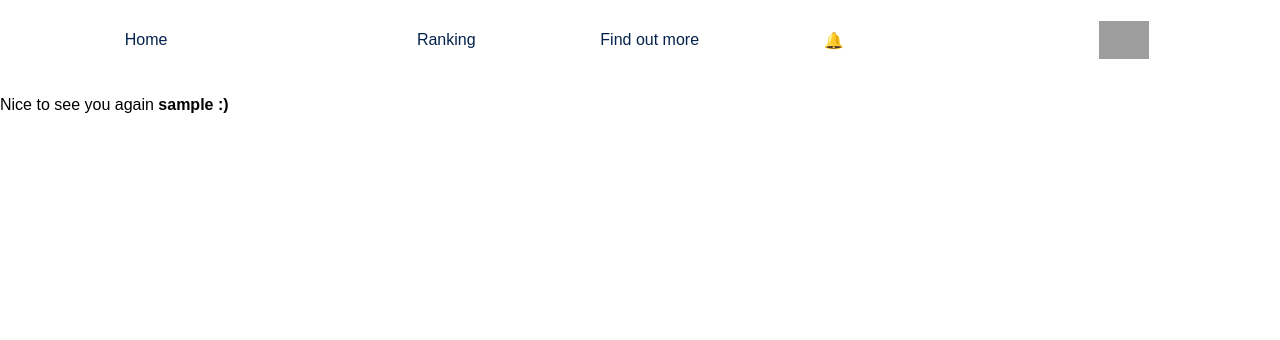
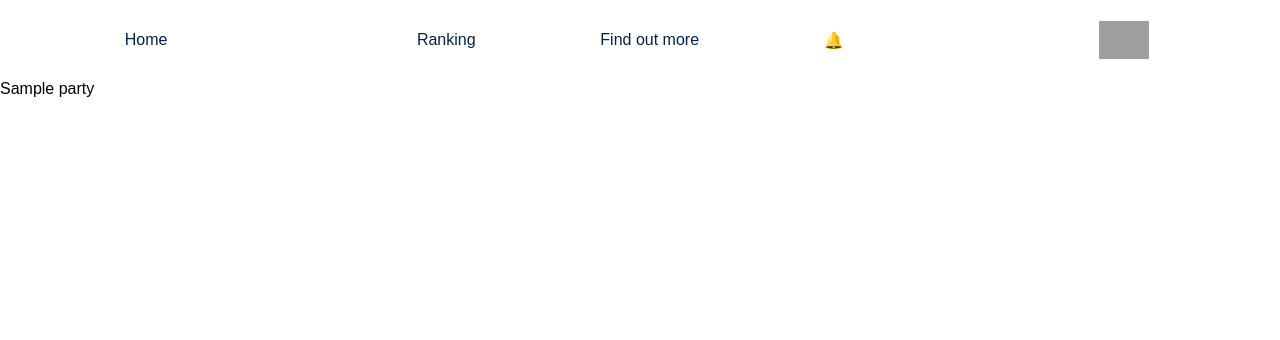
Before and after one commit to Lisachard/Habit-Enforcer, a PHP site: page /template/ranking.php in a window 1280 px wide. Shown: the top 340 px of the page. Run offline with PHP 8.4, Linux system fonts and the light colour scheme; the visitor is signed in with stand-in values (Sample User, id 1); tables that the repository leaves empty hold one stand-in row (values such as "Sample post"); some web fonts are replaced; grey boxes are pictures that could not be loaded.

Commit message:
Fixing typo

```diff
--- a/template/authentification.php
+++ b/template/authentification.php
@@ -227,6 +227,17 @@ class BDD
         }
     }
 
+    public function listParty() {
+        $sql = "SELECT * FROM Party ORDER BY score DESC";
+        $sentence = $this->database->prepare($sql);
+
+        $sentence->execute();
+        // fetch "sans index" 😉
+        $sentence->setFetchMode(PDO::FETCH_ASSOC);
+        $result = $sentence->fetchall();
+        return $result;
+    }
+
     public function checkNewDay()
     {
         $sql = "SELECT * FROM Habit";
--- a/template/heade.php
+++ b/template/heade.php
@@ -18,11 +18,9 @@ include "head.php";
                         src="<?php echo $_SESSION['profile_picture'] . $_SESSION['pseudo']; ?>"></button>
                 <div class="dropdown-content">
                     <a href="profile.php">Modify profile</a>
-                    <a>
-                        <form action="./authentification.php" method="post">
-                            <input type="submit" name="deconnexion" value="Deconnexion">
-                        </form>
-                    </a>
+                    <form action="./authentification.php" method="post">
+                        <input type="submit" name="deconnexion" value="Deconnexion">
+                    </form>
                 </div>
             </div>
         </div>
--- a/template/home.php
+++ b/template/home.php
@@ -49,7 +49,6 @@ include "head.php";
                                 }
                                 ?>
                             </form>
-
                         </div>
                     <?php else : ?>
                         <form action="home.php" method="get">
--- a/template/ranking.php
+++ b/template/ranking.php
@@ -6,9 +6,15 @@ include "head.php";
 ?>
 
 <body>
-    <?php include "heade.php"?>
+    <?php include "heade.php";
+    ?>
 
-    <p>Nice to see you again <strong><?php echo $_SESSION['pseudo']?><strong> :)</p>
+    <?php foreach ($bdd->listParty() as $party): ?>
+    <div>
+        <?php echo $party['name'] ?>
+    </div>
+    <?php endforeach; ?>
+
 </body>
 
 </html>
--- a/template/register.php
+++ b/template/register.php
@@ -28,6 +28,8 @@ include "head.php";
                     <input type="password" name="confirmPassword" placeholder="• • • • • • • •">
 
                     <input type="submit" name="register" value="Register">
+
+                    <a href="../template/login.php">Already have an account ?</a>
                 </div>
             </form>
         </div>
```
Also changed, not shown: assets/home.css (+8 -6 lines), template/login.php (+9 -5 lines).
